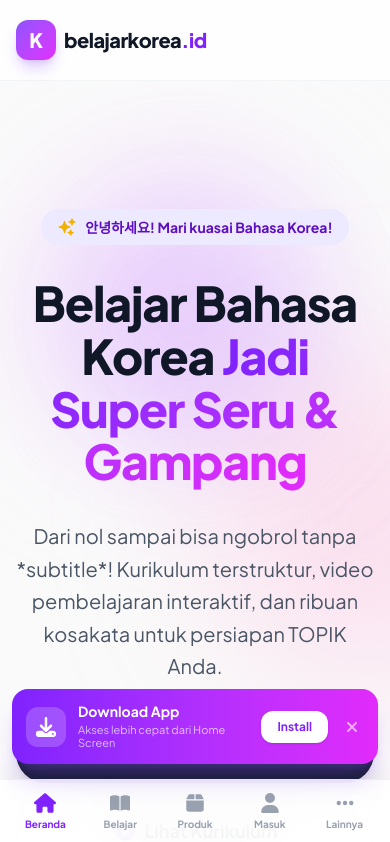
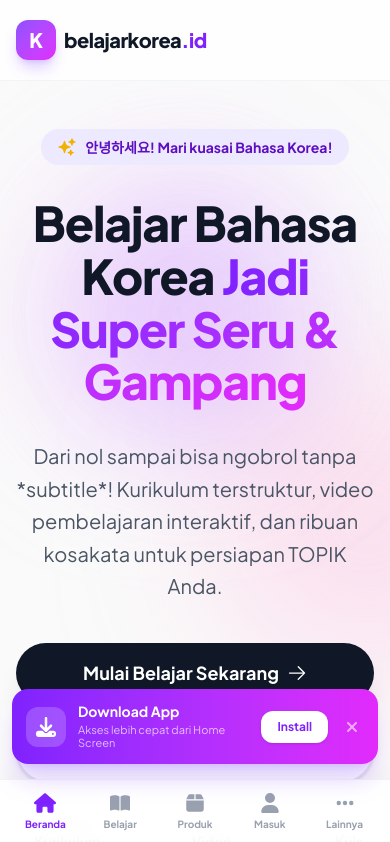
Before and after one commit to studioinklusi/belajarkorea, a Next.js app: page / in a window 390 px wide. Shown: the top 842 px of the page. Built offline with nearby package versions, Linux system fonts and the light colour scheme; no server answers.

Commit message:
style: reduce top padding in mobile hero section to remove excessive empty space

```diff
--- a/src/app/page.tsx
+++ b/src/app/page.tsx
@@ -10,7 +10,7 @@ export default async function LandingPage() {
       <Navbar isLandingPage={true} />
 
       {/* Hero Section */}
-      <div className="relative pt-32 pb-20 sm:pt-40 sm:pb-24 lg:pb-32 overflow-hidden">
+      <div className="relative pt-12 pb-16 sm:pt-40 sm:pb-24 lg:pb-32 overflow-hidden">
         <div className="absolute top-0 left-1/2 -translate-x-1/2 w-full max-w-7xl h-[600px] pointer-events-none">
           <div className="absolute top-20 left-10 w-72 h-72 bg-fuchsia-300 rounded-full mix-blend-multiply filter blur-3xl opacity-30 animate-blob"></div>
           <div className="absolute top-20 right-10 w-72 h-72 bg-violet-300 rounded-full mix-blend-multiply filter blur-3xl opacity-30 animate-blob animation-delay-2000"></div>
```
